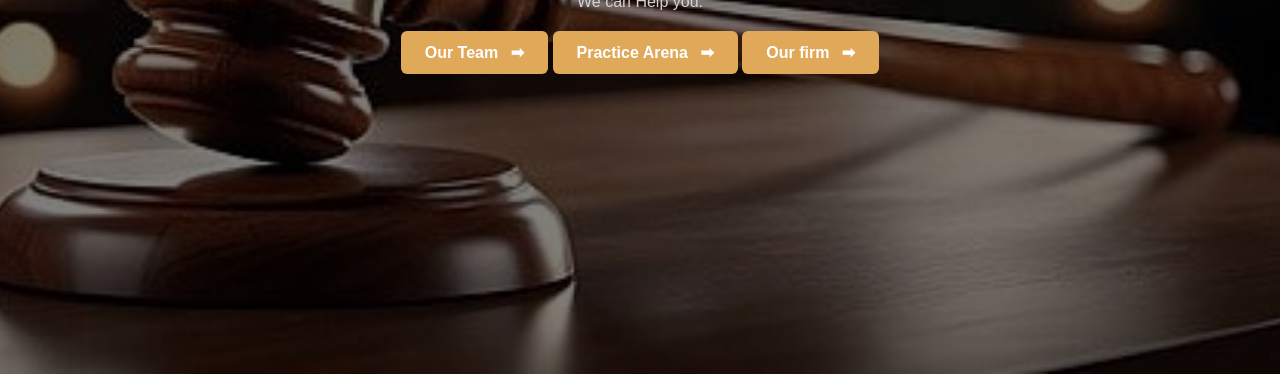
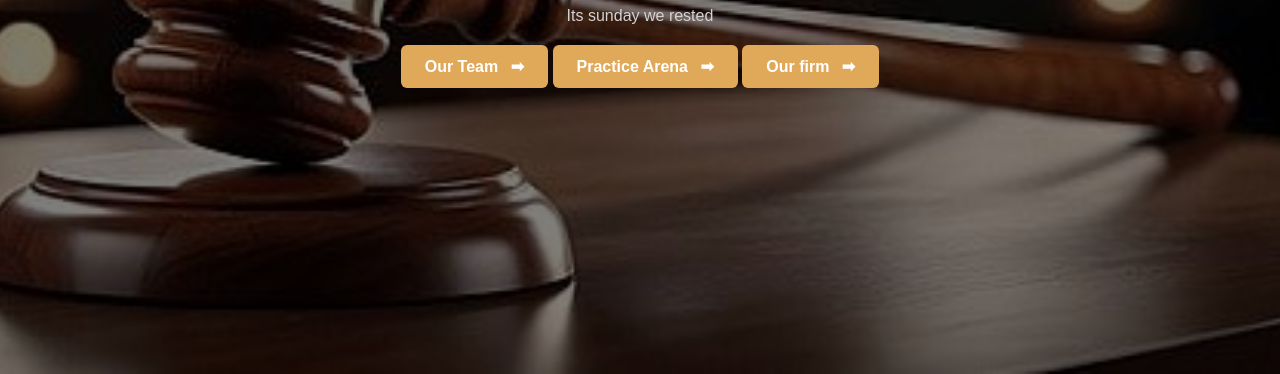
Before and after one commit to lezz100/Katiba-Disect, a plain HTML site: page index.html in a window 1280 px wide. Shown: the part 486-860 px from the top of the page. Drawn offline with Linux system fonts and the light colour scheme.

Commit message:
added nothing muchn

```diff
--- a/index.html
+++ b/index.html
@@ -29,6 +29,7 @@
                 <h1>We are the Voice of  <span class="highlight">Justice</span><br> Every client matters</h1>
                 <p>Tell us your case study.<br>
                     We can Help you.</p>
+                    <p> Its sunday we rested</p>
                 <a href="#" class="btn">Our Team <span>&#x27A1;</span></a>
                 <a href="#" class="btn">Practice Arena <span>&#x27A1;</span></a>
                 <a href="#" class="btn">Our firm <span>&#x27A1;</span></a>
```
